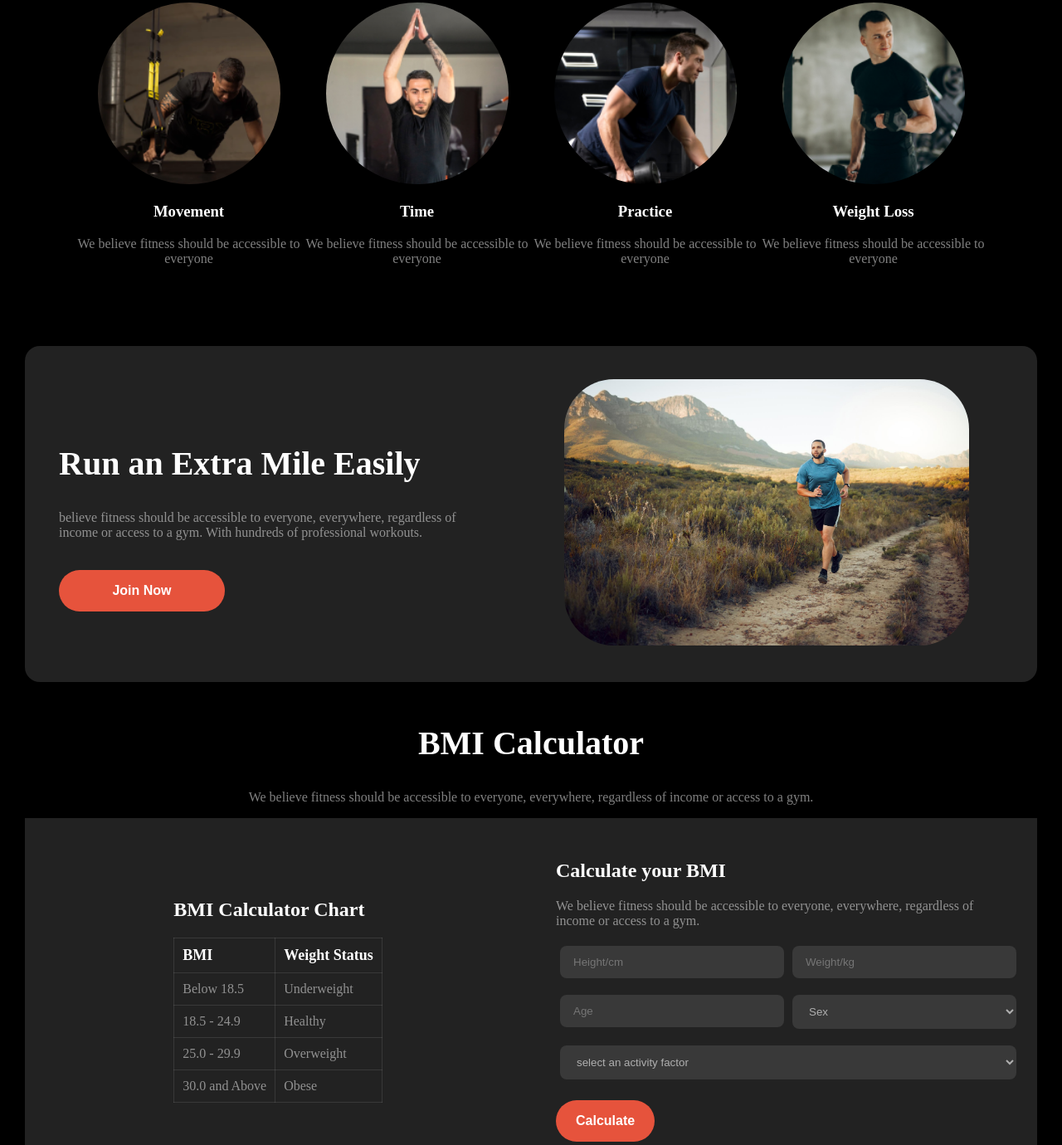
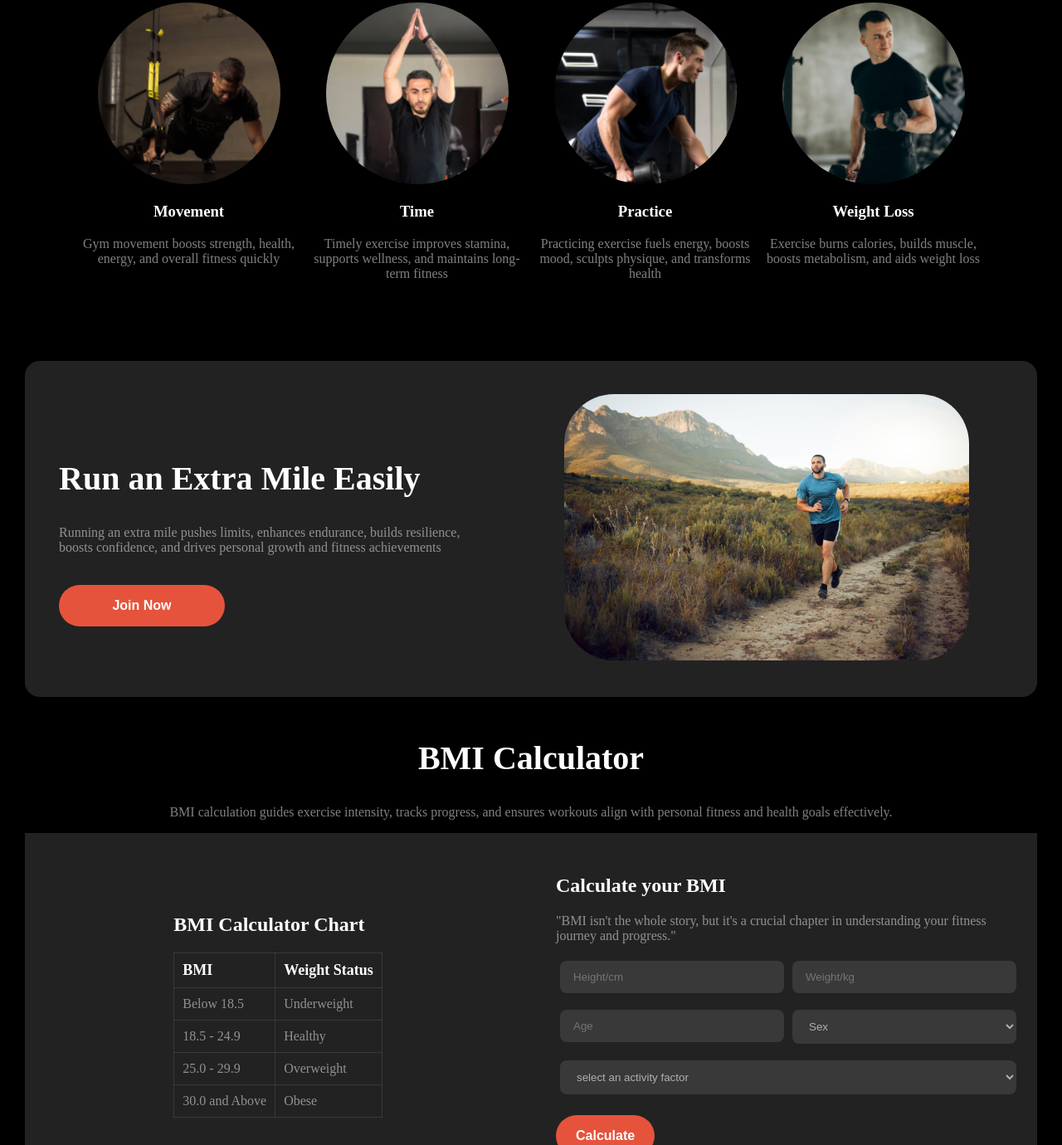
Before and after one commit to Khalid-Redwan-Sun701/Fitness-Gym, a plain HTML site: page index.html in a window 1280 px wide. Shown: the part 1071-2451 px from the top of the page at 83% size. Drawn offline with Linux system fonts and the light colour scheme; a web font is replaced by a local one.

Commit message:
Meaningful text added

```diff
--- a/index.html
+++ b/index.html
@@ -65,8 +65,8 @@
         <div class="habit-title-subtext">
           <h2 class="habit-change-title">Change Your Habit</h2>
           <p class="habit-change-subtext">
-            We believe fitness should be accessible to everyone, everywhere,
-            regardless of income or access to a gym.
+            Transform your life by changing your habits and embracing the gym
+            for a healthier, fitter you!
           </p>
         </div>
 
@@ -77,7 +77,8 @@
             </div>
             <h3>Movement</h3>
             <p class="habit-description">
-              We believe fitness should be accessible to everyone
+              Gym movement boosts strength, health, energy, and overall fitness
+              quickly
             </p>
           </div>
 
@@ -87,7 +88,8 @@
             </div>
             <h3>Time</h3>
             <p class="habit-description">
-              We believe fitness should be accessible to everyone
+              Timely exercise improves stamina, supports wellness, and maintains
+              long-term fitness
             </p>
           </div>
           <div class="habit-change-image-card">
@@ -96,7 +98,8 @@
             </div>
             <h3>Practice</h3>
             <p class="habit-description">
-              We believe fitness should be accessible to everyone
+              Practicing exercise fuels energy, boosts mood, sculpts physique,
+              and transforms health
             </p>
           </div>
           <div class="habit-change-image-card">
@@ -105,7 +108,8 @@
             </div>
             <h3>Weight Loss</h3>
             <p class="habit-description">
-              We believe fitness should be accessible to everyone
+              Exercise burns calories, builds muscle, boosts metabolism, and
+              aids weight loss
             </p>
           </div>
         </div>
@@ -116,9 +120,9 @@
           <div class="extra-mile-container">
             <h2 class="extra-mile-title">Run an Extra Mile Easily</h2>
             <p class="extra-mile-description">
-              believe fitness should be accessible to everyone, everywhere,
-              regardless of income or access to a gym. With hundreds of
-              professional workouts.
+              Running an extra mile pushes limits, enhances endurance, builds
+              resilience, boosts confidence, and drives personal growth and
+              fitness achievements
             </p>
             <button class="btn-primary bg-orange wider-button">Join Now</button>
           </div>
@@ -131,8 +135,9 @@
       <div class="bmi-title-subtext">
         <h2 class="bmi-title">BMI Calculator</h2>
         <p class="bmi-subtext">
-          We believe fitness should be accessible to everyone, everywhere,
-          regardless of income or access to a gym.
+          BMI calculation guides exercise intensity, tracks progress, and
+          ensures workouts align with personal fitness and health goals
+          effectively.
         </p>
       </div>
 
@@ -173,8 +178,8 @@
             <div class="bmi-content">
               <h2>Calculate your BMI</h2>
               <p class="calculate-bmi-subtext">
-                We believe fitness should be accessible to everyone, everywhere,
-                regardless of income or access to a gym.
+                "BMI isn't the whole story, but it's a crucial chapter in
+                understanding your fitness journey and progress."
               </p>
 
               <div class="all-inputs">
@@ -225,8 +230,9 @@
         <div class="meet-title-subtext">
           <h2 class="meet-title">Meet Our Team</h2>
           <p class="meet-subtext">
-            We believe fitness should be accessible to everyone, everywhere,
-            regardless of income or access to a gym.
+            Experienced certified professionals dedicated to your fitness
+            journey, providing personalized workouts, motivation, and expert
+            guidance to achieve your goals
           </p>
         </div>
 
@@ -312,9 +318,9 @@
         <div class="footer-content">
           <h1 class="footer-heading">Fitness</h1>
           <p class="footer-description">
-            We believe fitness should be accessible to everyone, everywhere,
-            regardless of income or access to a gym. With hundreds of
-            professional workouts.
+            Our service offers personalized workouts, expert guidance, and
+            motivation, ensuring clients achieve their fitness goals efficiently
+            and effectively. See You !
           </p>
         </div>
         <div class="footer-content">
```
